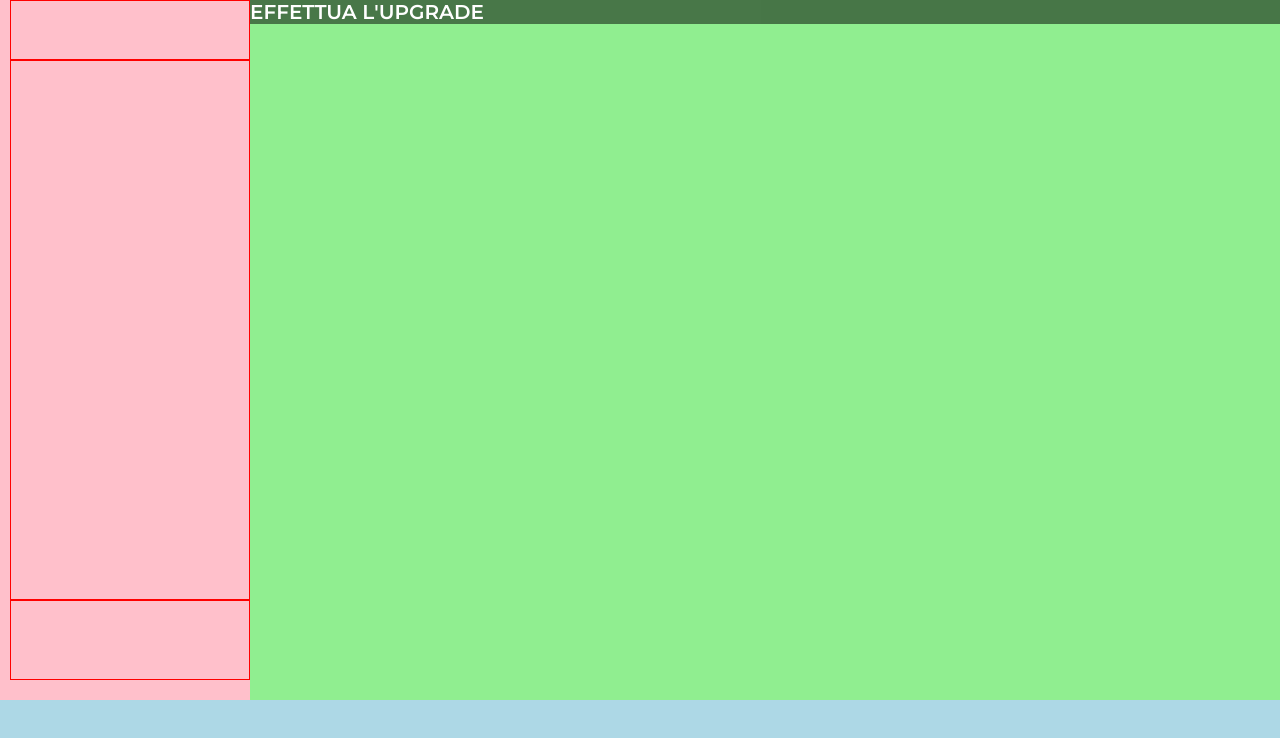
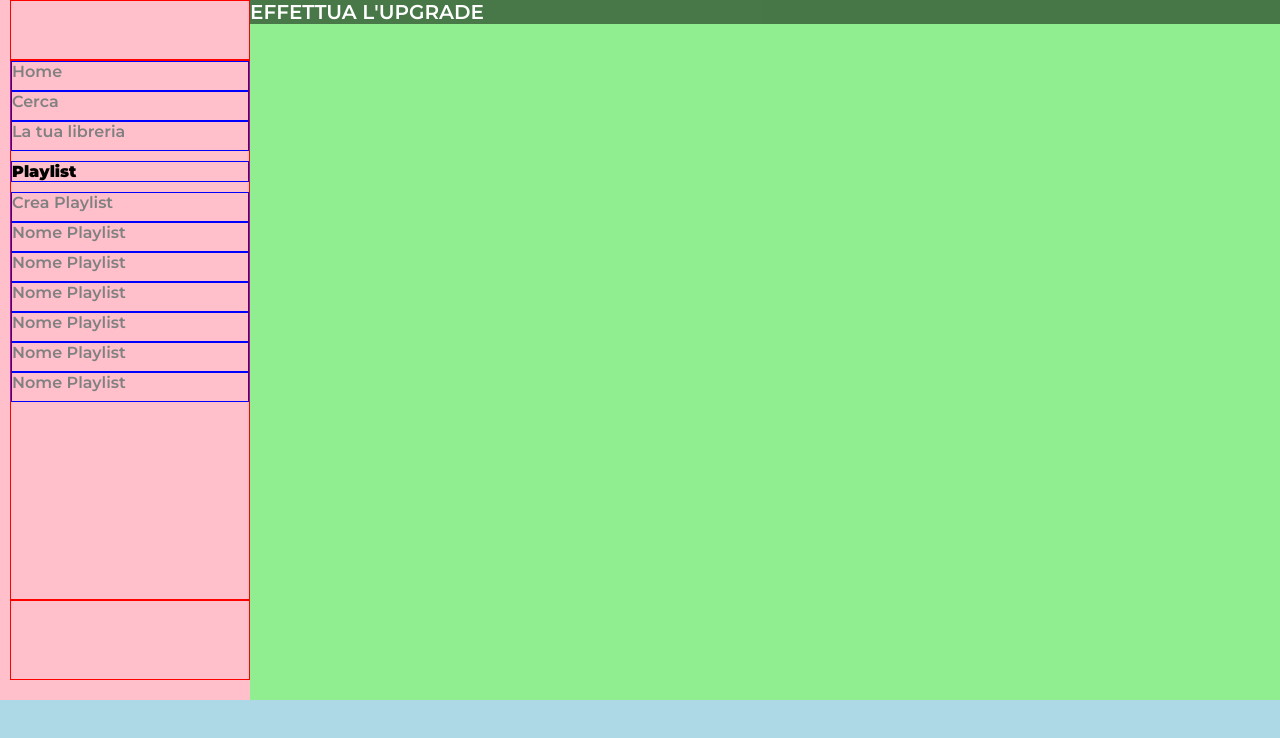
Before and after one commit to Frowingg/html-css-spotifyweb, a plain HTML site: page index.html in a window 1280 px wide. Drawn offline with Linux system fonts and the light colour scheme.

Commit message:
nav - ul

```diff
--- a/css/style.css
+++ b/css/style.css
@@ -56,6 +56,25 @@ nav{
     height: calc(100% - 160px);
     border: 1px solid red;
 }
+#nav-ul ul{
+    list-style-type: none;
+}
+#nav-ul ul li{
+    width: 100%;
+    height: 30px;
+    border: 1px solid blue;
+}
+#nav-ul h4{
+    border: 1px solid blue;
+    margin: 10px 0;
+}
+#nav-ul ul li a{
+    text-decoration: none;
+    color: gray;
+    width: 100%;
+    height: 100%;
+    display: inline-block;
+}
 #nav-footer{
     width: 100%;
     height: 80px;
--- a/index.html
+++ b/index.html
@@ -16,7 +16,22 @@
         <main>
             <nav>
                 <div id="logo"><img src="img/logo.svg\" alt=""></div>
-                <div id="nav-ul"></div>
+                <div id="nav-ul">
+                    <ul>
+                        <li><a href="#">Home</a></li>
+                        <li><a href="#">Cerca</a></li>
+                        <li><a href="#">La tua libreria</a></li>
+                        <h4>Playlist</h4>
+                        <li><a href="#">Crea Playlist</a></li>
+                        <li><a href="#">Nome Playlist</a></li>
+                        <li><a href="#">Nome Playlist</a></li>
+                        <li><a href="#">Nome Playlist</a></li>
+                        <li><a href="#">Nome Playlist</a></li>
+                        <li><a href="#">Nome Playlist</a></li>
+                        <li><a href="#">Nome Playlist</a></li>
+
+                    </ul>
+                </div>
                 <div id="nav-footer"></div>
             </nav>
             <div class="content">
```
